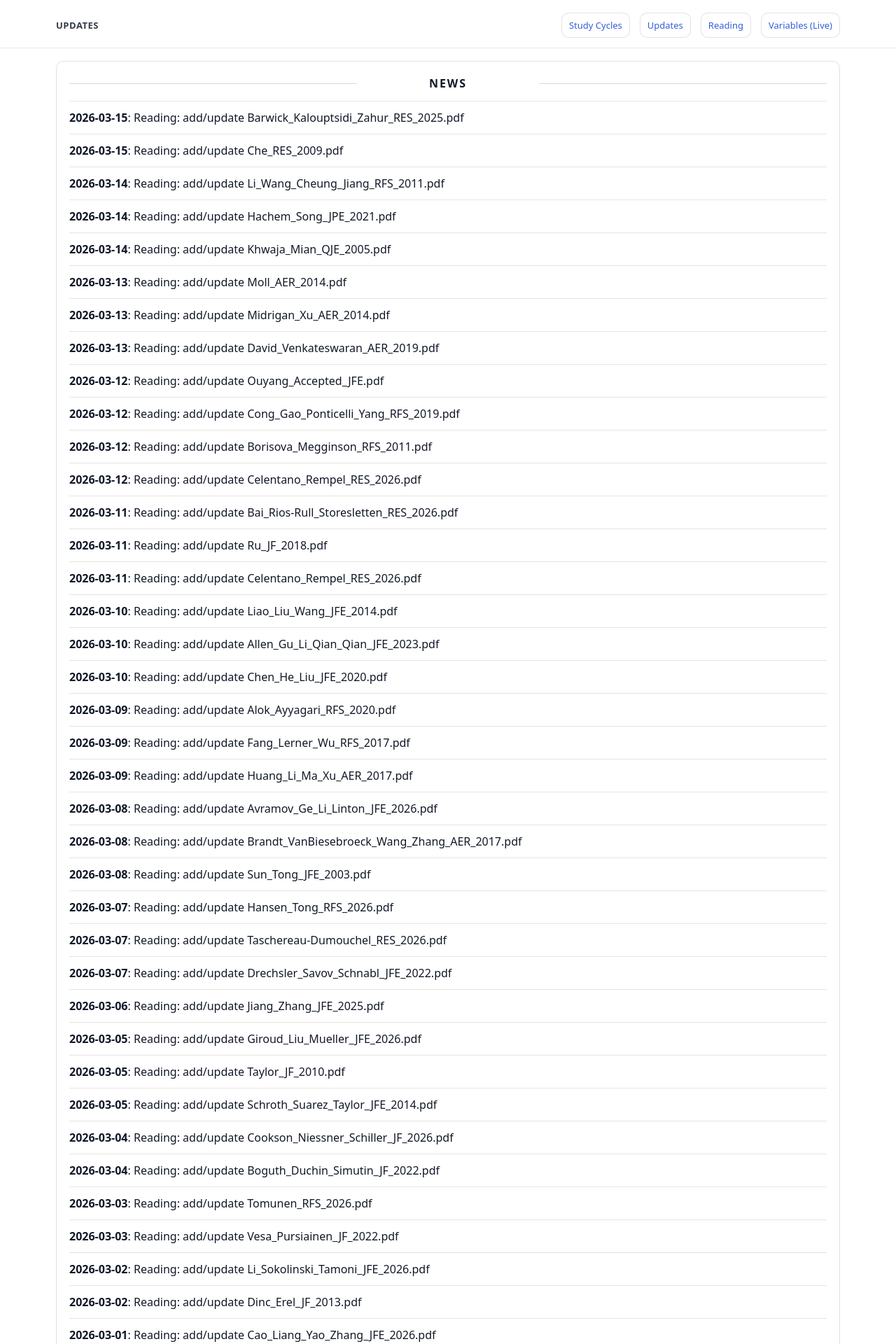
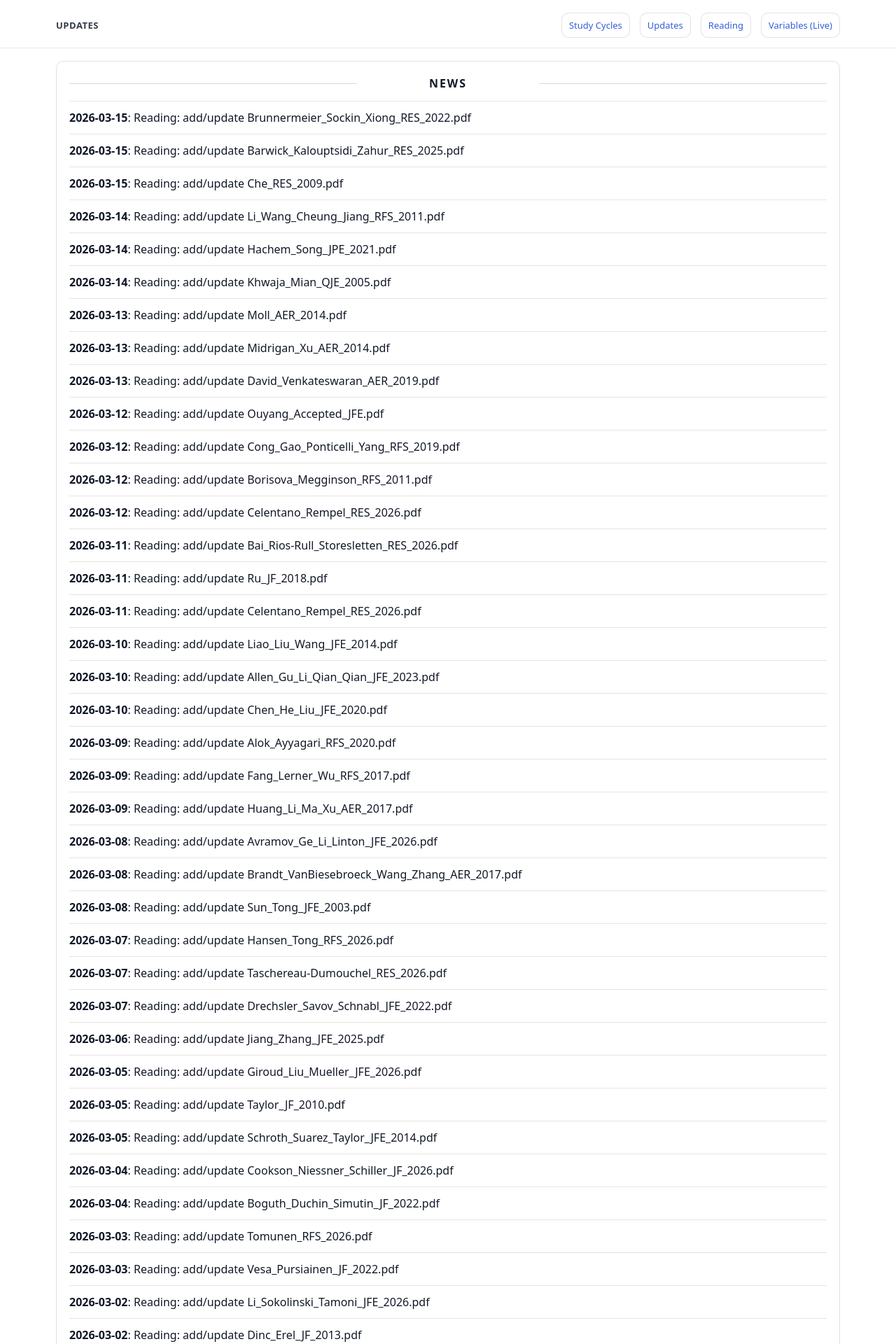
Before and after one commit to yaxinzn/study-archive, a Jekyll site: the page built from updates/index.md, in a window 1280 px wide. Shown: the top 1920 px of the page at 70% size. Built offline with Jekyll 4.4.1, drawn with Linux system fonts in a browser that asks for light colours; some of the changed text lies outside the part shown.

Commit message:
chore: update NEWS feed

```diff
--- a/_data/news.yml
+++ b/_data/news.yml
@@ -1,4 +1,7 @@
 # Auto-generated update history (sorted newest -> oldest). Do not edit manually.
+- ts: "1773575976"
+  date: "2026-03-15"
+  title: "Reading: add/update Brunnermeier_Sockin_Xiong_RES_2022.pdf"
 - ts: "1773575574"
   date: "2026-03-15"
   title: "Reading: add/update Barwick_Kalouptsidi_Zahur_RES_2025.pdf"
```
